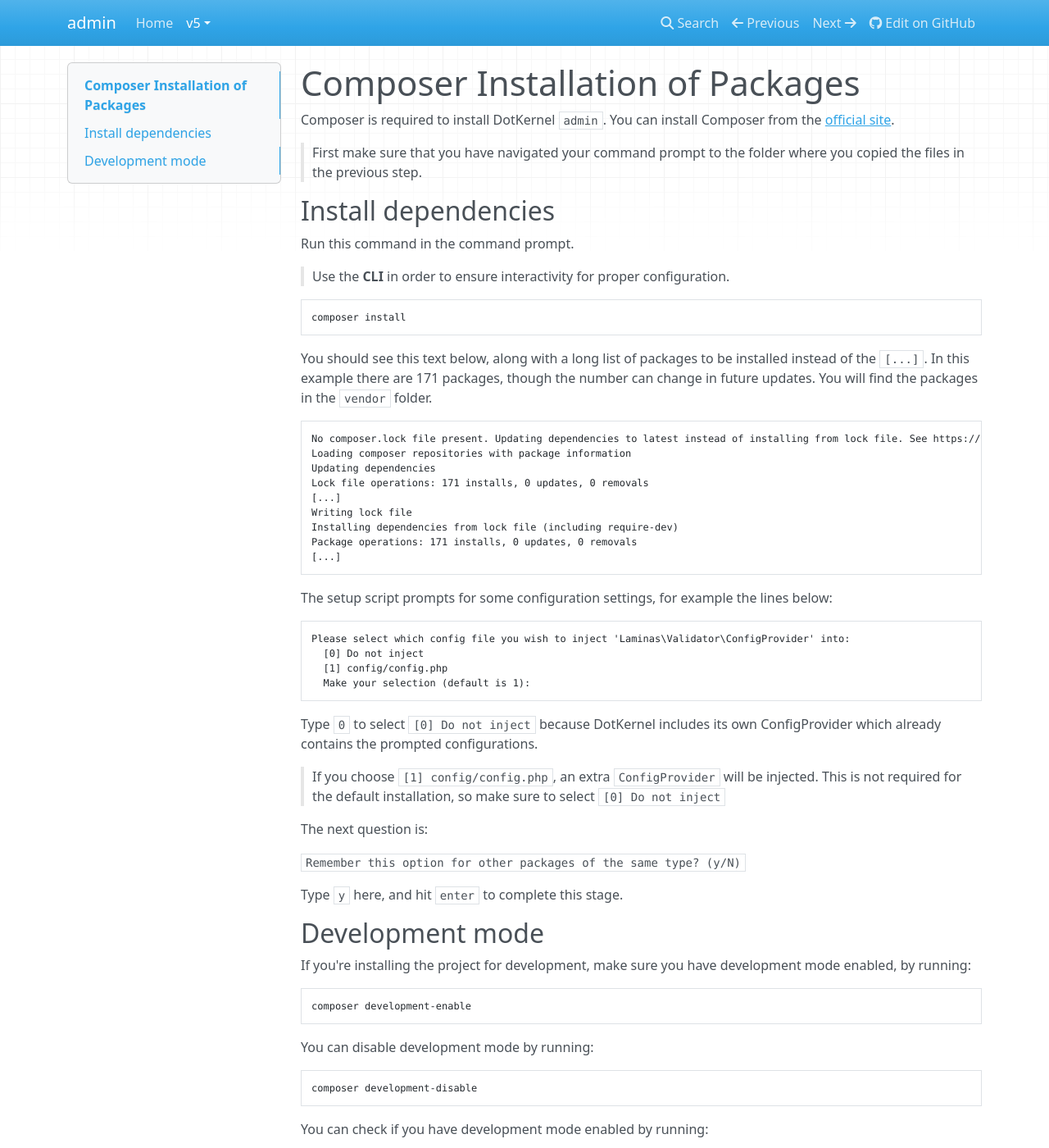
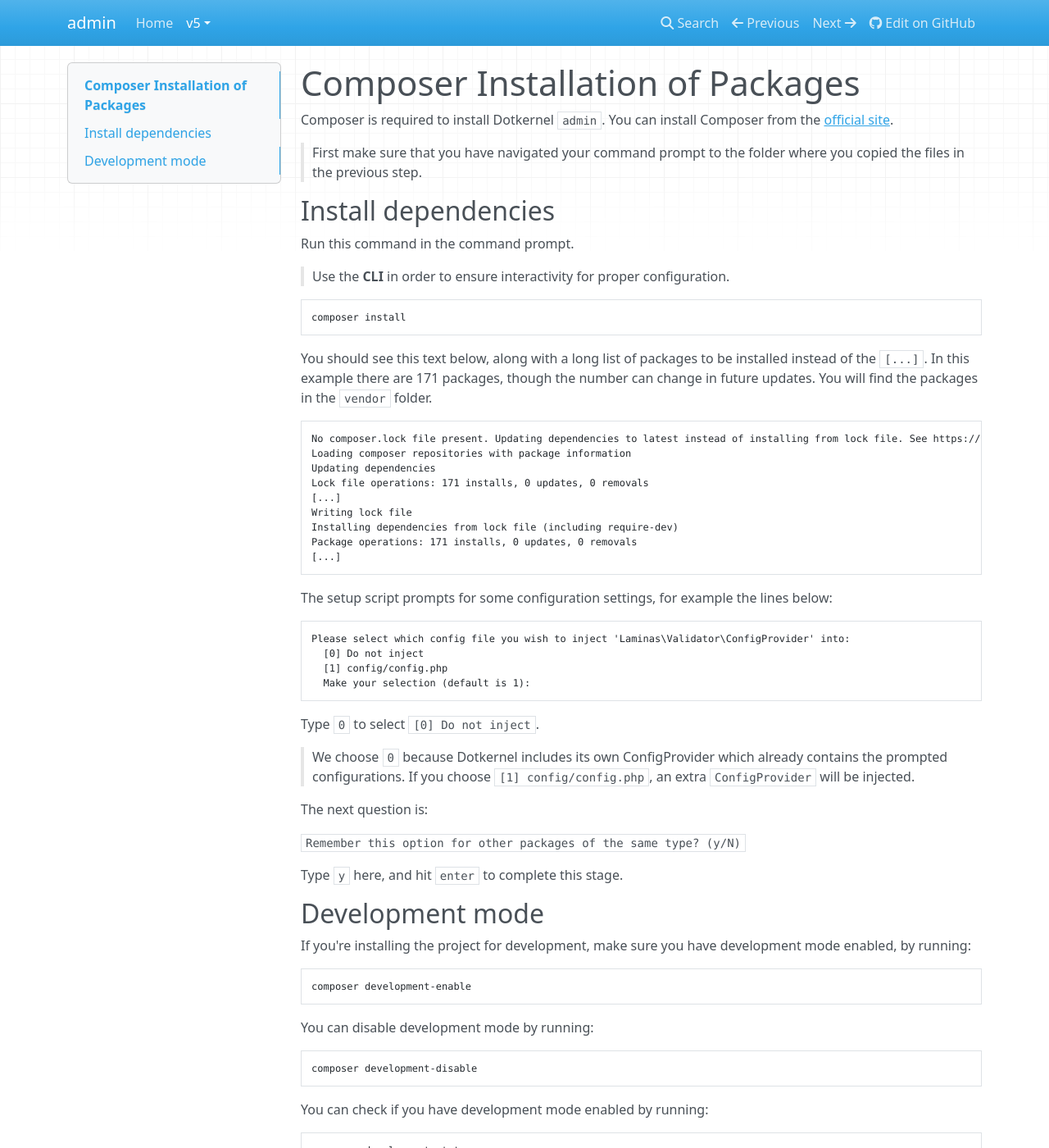
Before and after one commit to dotkernel/admin-documentation, an MkDocs documentation site: the page built from docs/book/v5/installation/composer.md, in a window 1280 px wide and 1400 px high. Shown: the whole window at 82% size. Built offline with MkDocs 1.6.1, drawn with Linux system fonts in a browser that asks for light colours; nearby versions of some CDN libraries.

Commit message:
updated docs
Signed-off-by: bidi <bidi@apidemia.com>

````diff
--- a/docs/book/v5/installation/composer.md
+++ b/docs/book/v5/installation/composer.md
@@ -1,6 +1,6 @@
 # Composer Installation of Packages
 
-Composer is required to install DotKernel `admin`. You can install Composer from the [official site](https://getcomposer.org/).
+Composer is required to install Dotkernel `admin`. You can install Composer from the [official site](https://getcomposer.org/).
 
 > First make sure that you have navigated your command prompt to the folder where you copied the files in the previous step.
 
@@ -39,10 +39,10 @@
   Make your selection (default is 1):
 ```
 
-Type `0` to select `[0] Do not inject` because DotKernel includes its own ConfigProvider which already contains the prompted configurations.
+Type `0` to select `[0] Do not inject`.
 
+> We choose `0` because Dotkernel includes its own ConfigProvider which already contains the prompted configurations.
 > If you choose `[1] config/config.php`, an extra `ConfigProvider` will be injected.
-> This is not required for the default installation, so make sure to select `[0] Do not inject`
 
 The next question is:
 
````
Also changed, not shown: docs/book/v5/installation/test-the-installation.md (+1 -1 lines), docs/book/v5/introduction/introduction.md (+1 -1 lines).
